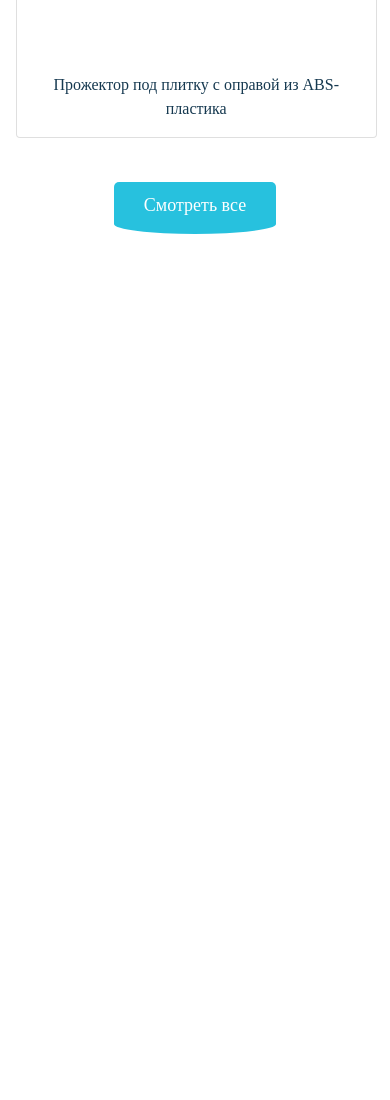
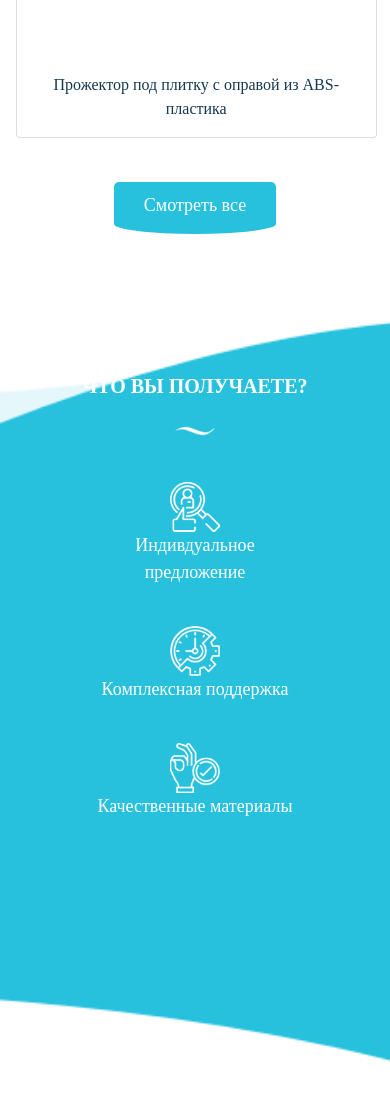
Before and after one commit to dworker863/Pool, a website: page assets/index.html in a window 390 px wide. Shown: the part 2999-4099 px from the top of the page. Before the commit the page ends 3273 px from the top, so only its background shows below. Drawn offline with Linux system fonts and the light colour scheme.

Commit message:
Mobile. Added benefit section

```diff
--- a/assets/index.html
+++ b/assets/index.html
@@ -252,6 +252,37 @@
         <button class="submit">Смотреть все</button>
       </div>
     </section>
+    <section class="benefit">
+      <div class="container">
+        <h2 class="title">что вы получаете?</h2>
+        <div class="wave-line">
+          <img src="images/wave-line-white.png" alt="wave-line" />
+        </div>
+        <div class="row">
+          <div class="col-12 col-lg-4">
+            <div class="benefit-item">
+              <img src="images/research.png" alt="Индивдуальное предложение" />
+              <p class="benefit-name">Индивдуальное предложение</p>
+            </div>
+          </div>
+          <div class="col-12 col-lg-4">
+            <div class="benefit-item">
+              <img
+                src="images/time-management.png"
+                alt="Комплексная поддержка"
+              />
+              <p class="benefit-name">Комплексная поддержка</p>
+            </div>
+          </div>
+          <div class="col-12 col-lg-4">
+            <div class="benefit-item">
+              <img src="images/hand.png" alt="Качественные материалы" />
+              <p class="benefit-name">Качественные материалы</p>
+            </div>
+          </div>
+        </div>
+      </div>
+    </section>
     <script src="js/scripts.min.js"></script>
   </body>
 </html>
--- a/assets/scss/styles.scss
+++ b/assets/scss/styles.scss
@@ -432,4 +432,29 @@ body {
   height: 100%;
 }
 
+.benefit {
+  padding-top: 100px;
+  height: 100vh;
+  background-image: url('../images/benefit-bg.png');
+  background-size: cover;
+  color: #fff;
+  text-align: center;
+
+  .wave-line {
+    margin-bottom: 40px;
+  }
+}
+
+.benefit-item {
+  width: 200px;
+  margin: 0 auto;
+  margin-bottom: 40px;
+  font-weight: 500;
+  font-size: 18px;
+
+  img {
+    width: 50px;
+  }
+}
+
 @import 'media';
```
Also changed, not shown: assets/css/styles.css, assets/images/benefit-bg.png (added), assets/images/hand.png (added), assets/images/leafs.png (added), assets/images/research.png (added), assets/images/time-management.png (added), assets/images/wave-line-white.png (added).
